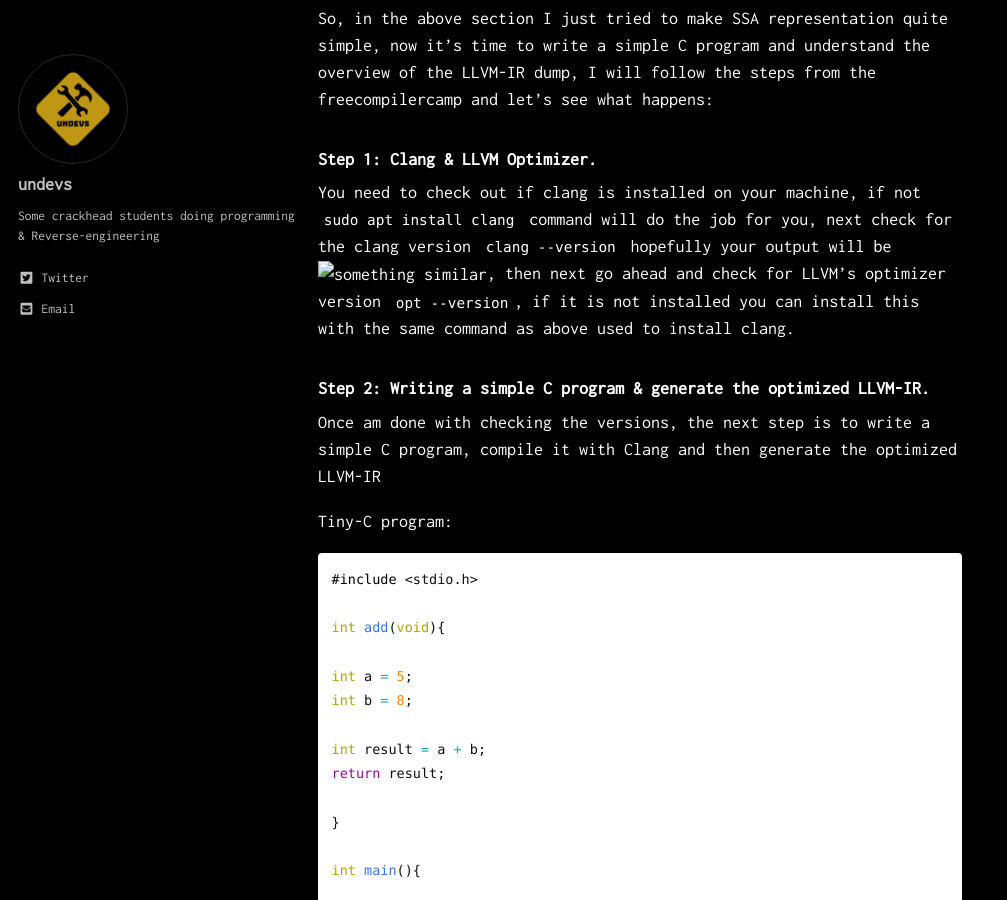
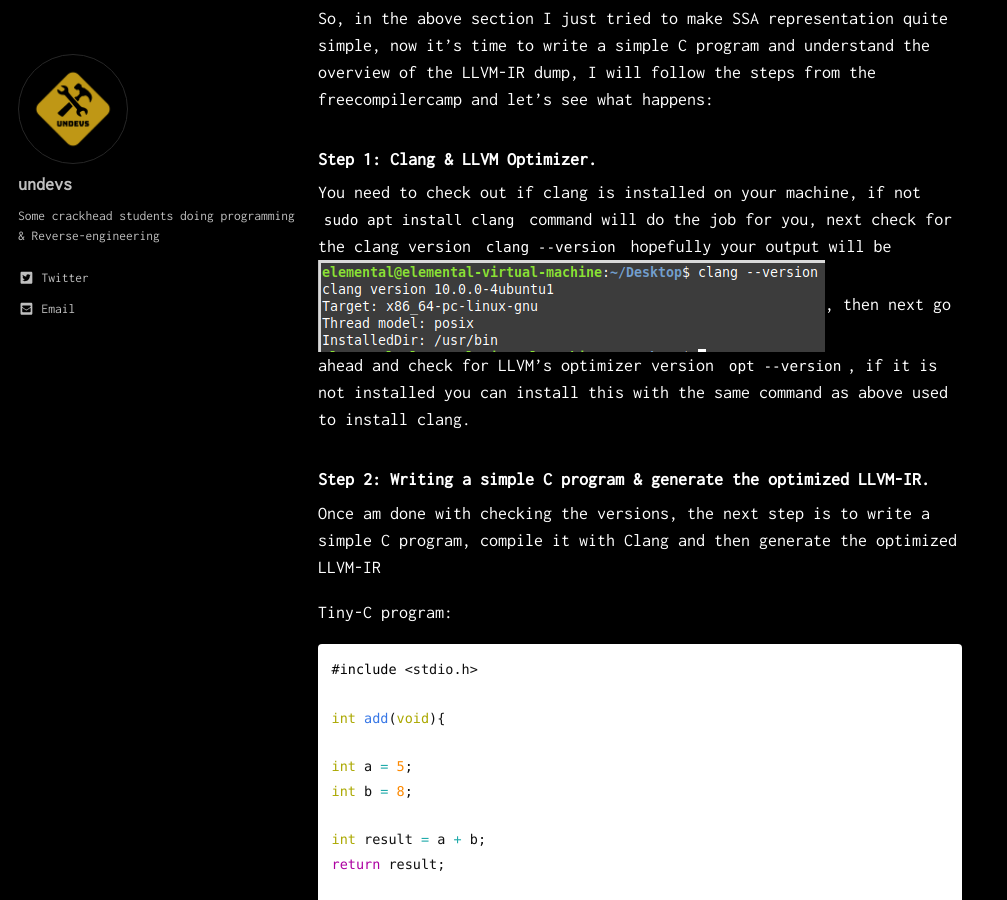
Before and after one commit to un-devs/un-devs.github.io, a Jekyll site: the page built from _posts/2021-07-19-journey-to-understanding-llvm-ir.md, in a window 1280 px wide and 900 px high, scrolled down 2359 px. Shown: the whole window, without its empty margins (0-1007 px from the left). Built offline with Jekyll 4.4.1, drawn with Linux system fonts in a browser that asks for light colours; cached includes are drawn as plain includes; emoji names are drawn with the system emoji font.

Commit message:
Update 2021-07-19-journey-to-understanding-llvm-ir.md

```diff
--- a/_posts/2021-07-19-journey-to-understanding-llvm-ir.md
+++ b/_posts/2021-07-19-journey-to-understanding-llvm-ir.md
@@ -54,7 +54,7 @@ So, in the above section I just tried to make SSA representation quite simple, n
 
 ### Step 1: Clang & LLVM Optimizer.
 
-You need to check out if clang is installed on your machine, if not `sudo apt install clang` command will do the job for you, next check for the clang version `clang --version` hopefully your output will be ![something similar](/assets/image/posts/picture3.png "something similar"), then next go ahead and check for LLVM's optimizer version `opt --version`, if it is not installed you can install this with the same command as above used to install clang.
+You need to check out if clang is installed on your machine, if not `sudo apt install clang` command will do the job for you, next check for the clang version `clang --version` hopefully your output will be ![something similar](/assets/images/posts/picture3.png "something similar"), then next go ahead and check for LLVM's optimizer version `opt --version`, if it is not installed you can install this with the same command as above used to install clang.
 
 
 ### Step 2: Writing a simple C program & generate the optimized LLVM-IR.
```
